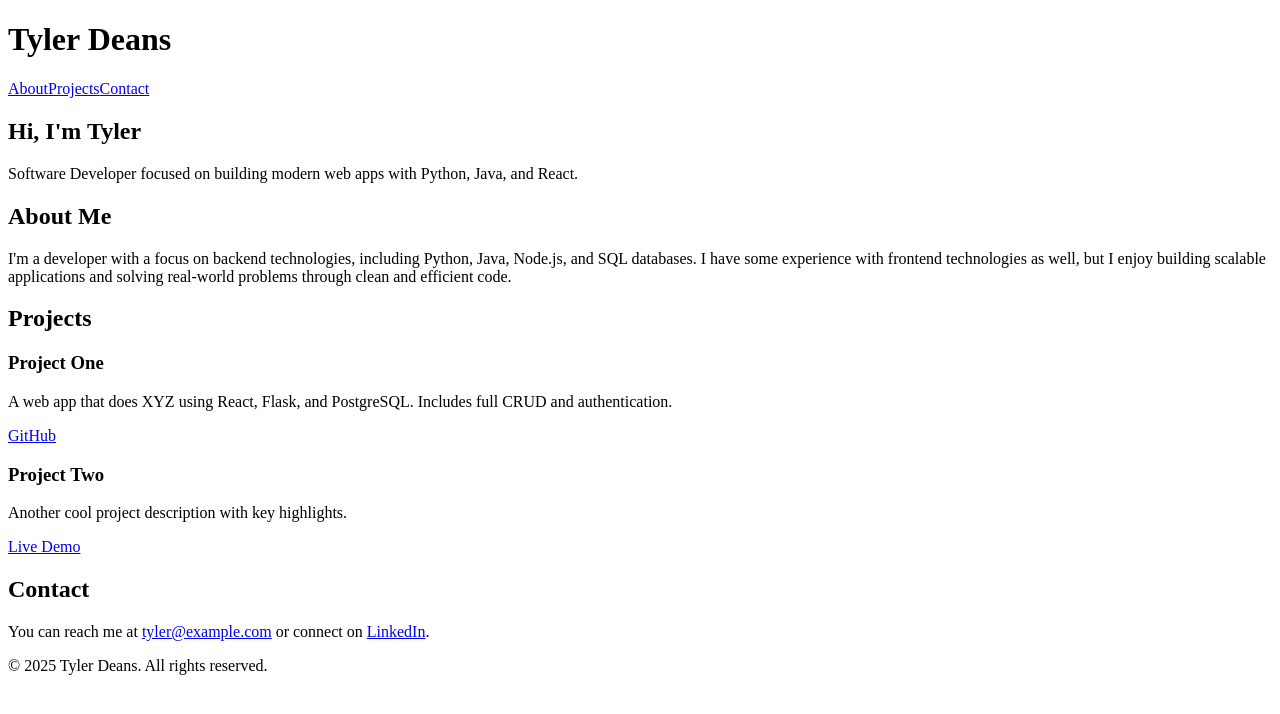
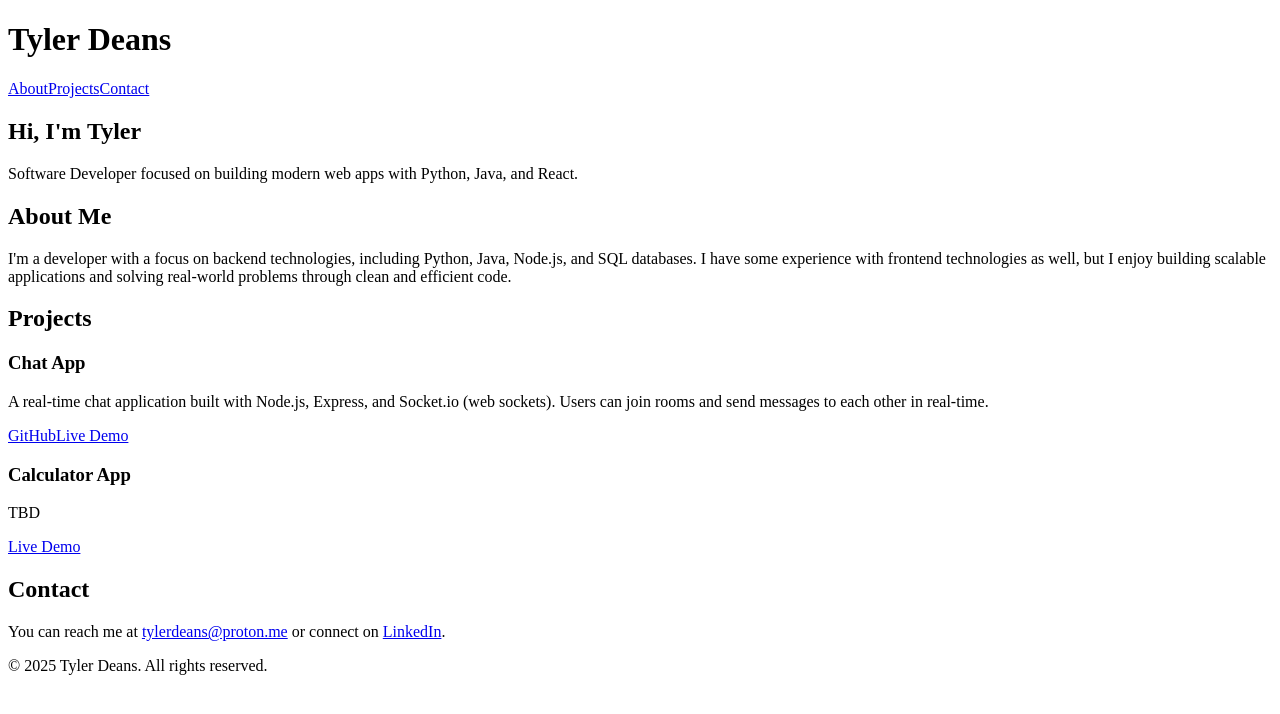
Before and after one commit to tylerd92/portfolio, a React (Create React App) app: page / in a window 1280 px wide. Shown: the top 714 px of the page. Built offline with nearby package versions, Linux system fonts and the light colour scheme.

Commit message:
update contact info and projects list

```diff
--- a/src/components/Contact.jsx
+++ b/src/components/Contact.jsx
@@ -4,8 +4,8 @@ const Contact = () => {
       <h2 className='text-3xl font-semibold mb-4'>Contact</h2>
       <p>
         You can reach me at{" "}
-        <a href='mailto:tyler@example.com' className='text-blue-600'>
-          tyler@example.com
+        <a href='mailto:tylerdeans@proton.me' className='text-blue-600'>
+          tylerdeans@proton.me
         </a>{" "}
         or connect on{" "}
         <a
--- a/src/components/Projects.jsx
+++ b/src/components/Projects.jsx
@@ -4,22 +4,30 @@ const Projects = () => {
       <h2 className='text-3xl font-semibold mb-6'>Projects</h2>
       <div className='grid md:grid-cols-2 gap-6'>
         <div className='bg-white shadow rounded-xl p-5'>
-          <h3 className='text-xl font-semibold'>Project One</h3>
+          <h3 className='text-xl font-semibold'>Chat App</h3>
           <p className='text-sm text-gray-600 mt-2'>
-            A web app that does XYZ using React, Flask, and PostgreSQL. Includes
-            full CRUD and authentication.
+            A real-time chat application built with Node.js, Express, and Socket.io (web sockets).
+            Users can join rooms and send messages to each other in real-time.
           </p>
           <a
-            href='#'
+            href='https://github.com/tylerd92/node-chat-app'
             className='inline-block mt-3 text-blue-600 hover:underline'
+            target="_blank"
           >
             GitHub
           </a>
+          <a
+            href='https://node-chat-app-tylerd92.onrender.com/'
+            className='inline-block ml-3 text-blue-600 hover:underline'
+            target="_blank"
+          >
+            Live Demo
+          </a>
         </div>
         <div className='bg-white shadow rounded-xl p-5'>
-          <h3 className='text-xl font-semibold'>Project Two</h3>
+          <h3 className='text-xl font-semibold'>Calculator App</h3>
           <p className='text-sm text-gray-600 mt-2'>
-            Another cool project description with key highlights.
+            TBD
           </p>
           <a
             href='#'
```
